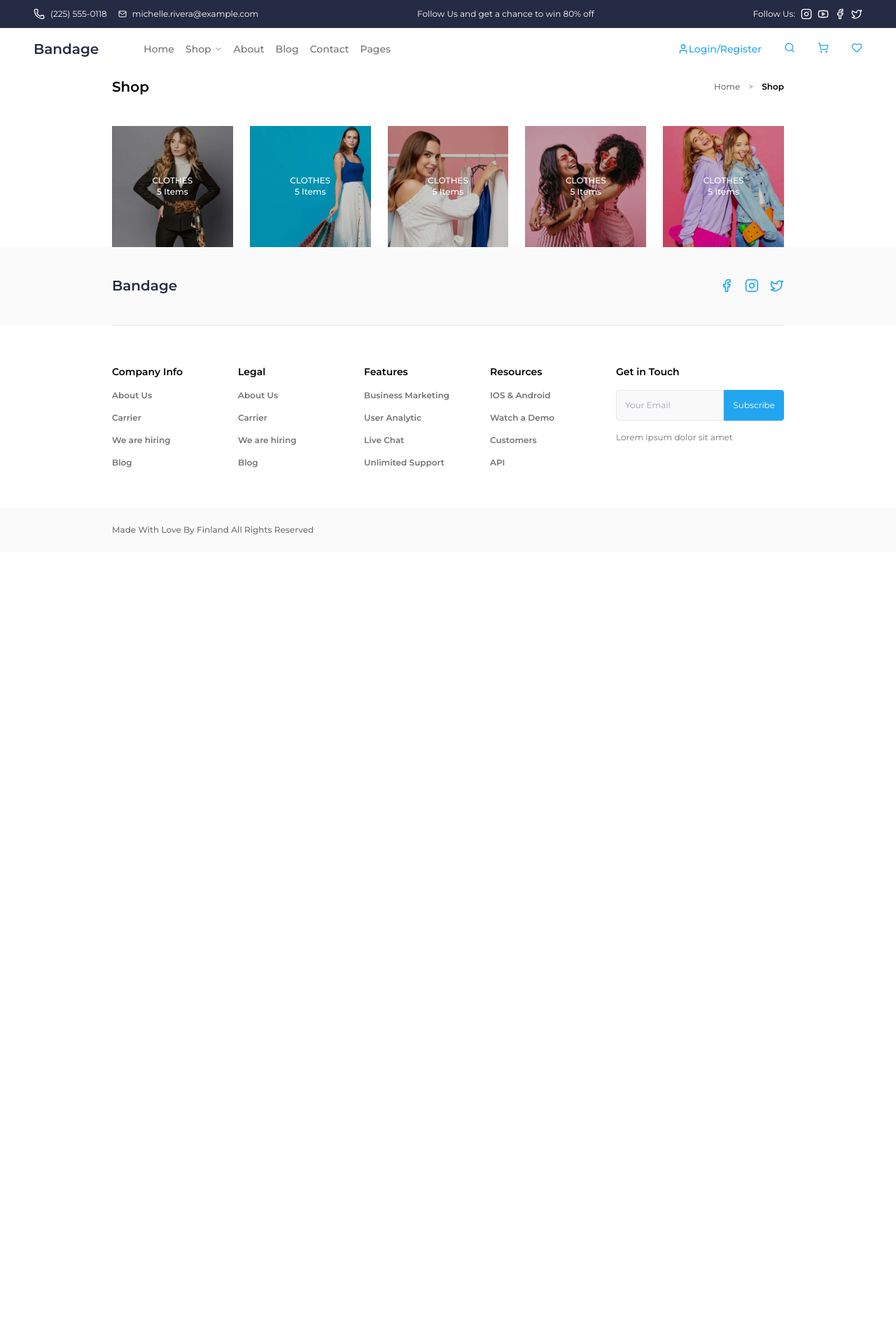
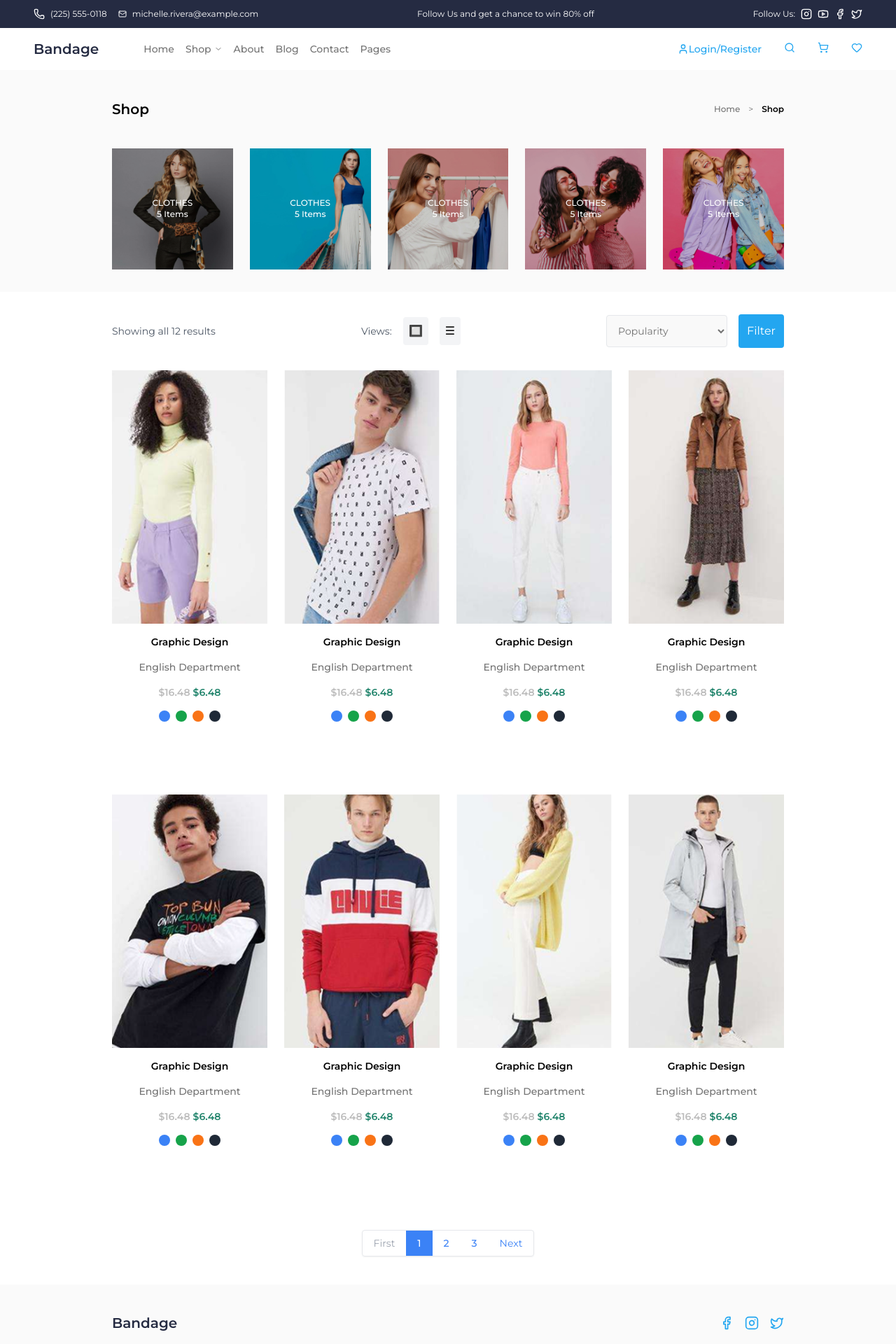
Before and after one commit to 0zturk-deniz/wit-ecommerce, a React (Vite) app in the folder e-commerce/: page /shop in a window 1280 px wide. Shown: the top 1920 px of the page at 70% size. Before the commit the page ends 800 px from the top, so only its background shows below. Built offline with nearby package versions, Linux system fonts and the light colour scheme.

Commit message:
updates shoppage

```diff
--- a/e-commerce/src/pages/ShopPage.jsx
+++ b/e-commerce/src/pages/ShopPage.jsx
@@ -2,11 +2,15 @@ import PageContent from "../layout/PageContent";
 import CategoryBanners from "../components/CategoryBanner";
 import { categoryBannerData } from "../data/categoryBannerData";
 import BreadCrumbs from "../components/BreadCrumbs";
+import ShopToolbar from "../components/ShopToolbar";
+import BestsellerProductCard from "../components/BestsellerProductCard";
+import { bestSellerProductData } from "../data/bestsellerProductData";
+import Pagination from "../components/Pagination";
 
 const ShopPage = () => {
   return (
     <div>
-      <section>
+      <section className="bg-[#FAFAFA] py-8">
         <PageContent>
           <div className="flex justify-between items-center content-center mb-8">
             <h2 className="text-xl font-semibold">Shop</h2>
@@ -24,6 +28,19 @@ const ShopPage = () => {
           </div>
         </PageContent>
       </section>
+      <PageContent>
+        <ShopToolbar />
+      </PageContent>
+      <PageContent>
+        <div className="grid grid-cols-1 sm:grid-cols-4 sm:grid-rows-2 gap-6">
+          {bestSellerProductData.map((card, index) => (
+            <BestsellerProductCard key={index} {...card} />
+          ))}
+        </div>
+      </PageContent>
+      <PageContent>
+        <Pagination />
+      </PageContent>
     </div>
   );
 };
```
